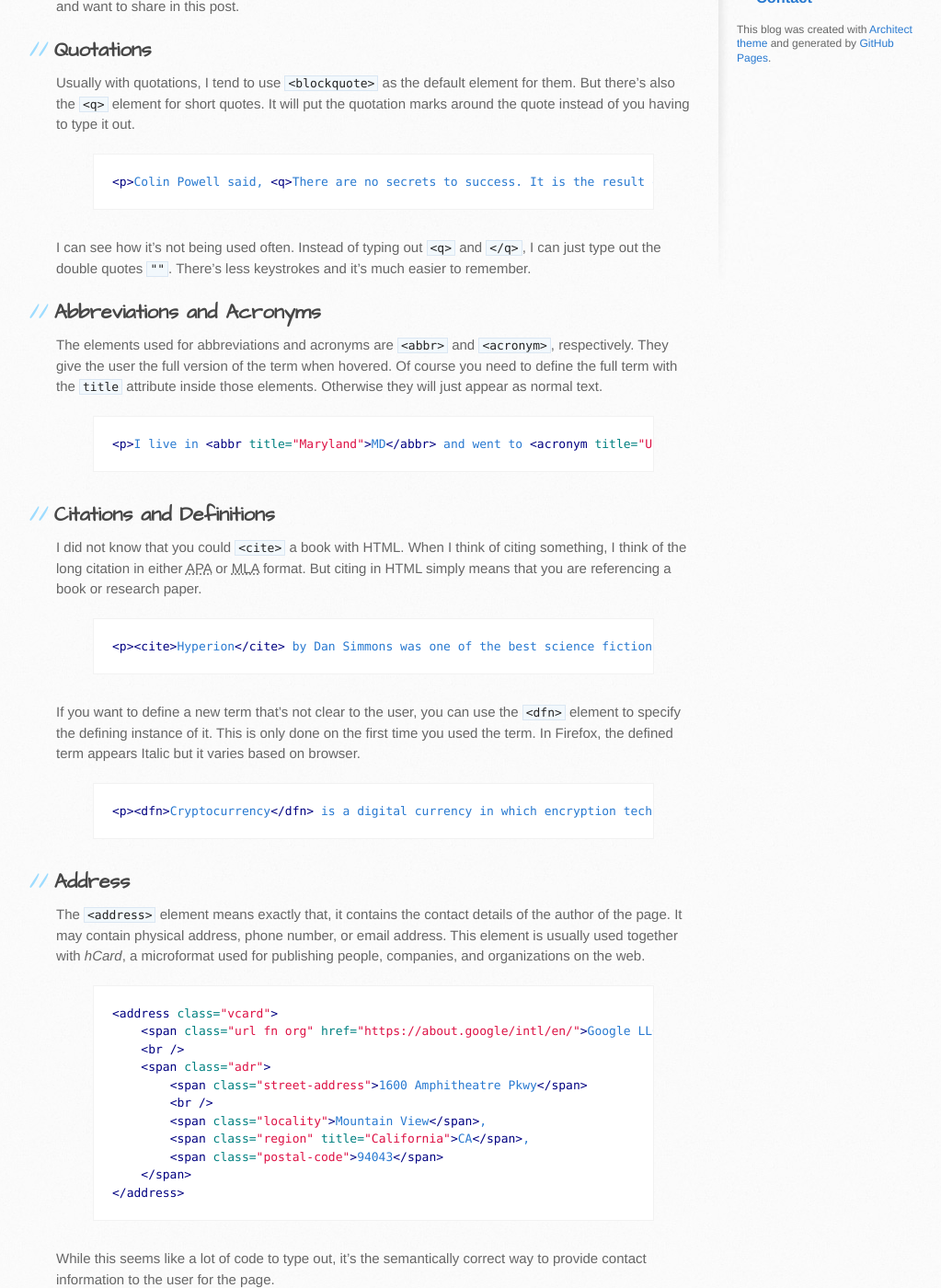
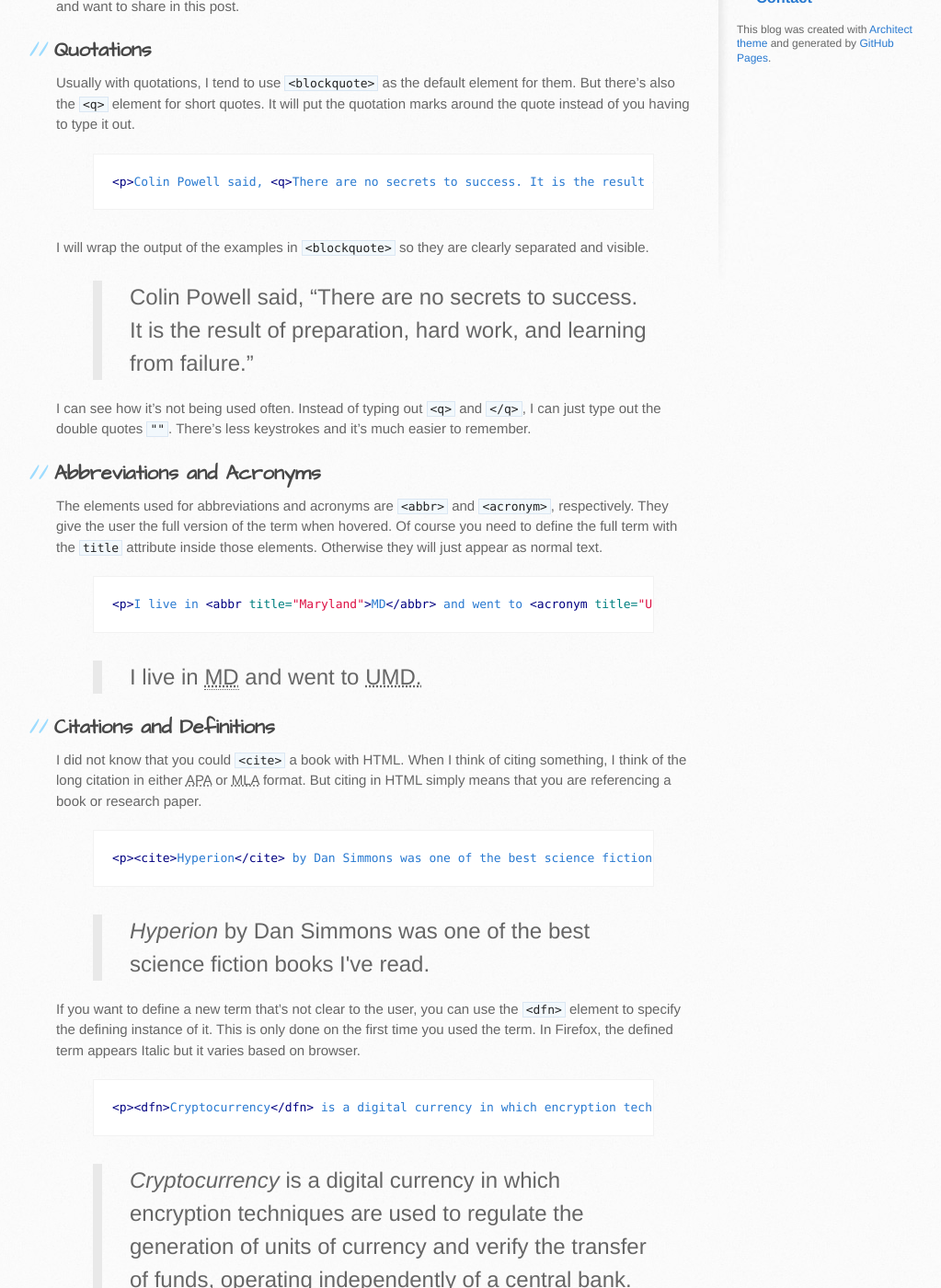
Before and after one commit to kennguyen01/kennguyen01.github.io, a Jekyll site: the page built from _posts/web-development/2019/2019-04-16-uncommon-semantic-html-tags.md, in a window 1280 px wide and 1400 px high, scrolled down 432 px. Shown: the whole window at 92% size, without its empty margins (109-1132 px from the left). Built offline with Jekyll 4.4.1, drawn with Linux system fonts in a browser that asks for light colours; some of the changed text lies outside the part shown.

Commit message:
Added output of examples

```diff
--- a/_posts/web-development/2019/2019-04-16-uncommon-semantic-html-tags.md
+++ b/_posts/web-development/2019/2019-04-16-uncommon-semantic-html-tags.md
@@ -16,6 +16,12 @@ Usually with quotations, I tend to use `<blockquote>` as the default element for
 <p>Colin Powell said, <q>There are no secrets to success. It is the result of preparation, hard work, and learning from failure.</q></p>
 {% endhighlight %}
 
+I will wrap the output of the examples in `<blockquote>` so they are clearly separated and visible.
+
+<blockquote>
+    <p>Colin Powell said, <q>There are no secrets to success. It is the result of preparation, hard work, and learning from failure.</q></p>
+</blockquote>
+
 I can see how it's not being used often. Instead of typing out `<q>` and `</q>`, I can just type out the double quotes `""`. There's less keystrokes and it's much easier to remember.
 
 ## Abbreviations and Acronyms
@@ -26,6 +32,10 @@ The elements used for abbreviations and acronyms are `<abbr>` and `<acronym>`, r
 <p>I live in <abbr title="Maryland">MD</abbr> and went to <acronym title="University of Maryland">UMD.</acronym></p>
 {% endhighlight %}
 
+<blockquote>
+    <p>I live in <abbr title="Maryland">MD</abbr> and went to <acronym title="University of Maryland">UMD.</acronym></p>
+</blockquote>
+
 ## Citations and Definitions
 
 I did not know that you could `<cite>` a book with HTML. When I think of citing something, I think of the long citation in either <acronym title="American Psychological Association">APA</acronym> or <acronym title="Modern Language Association">MLA</acronym> format. But citing in HTML simply means that you are referencing a book or research paper.
@@ -34,11 +44,19 @@ I did not know that you could `<cite>` a book with HTML. When I think of citing
 <p><cite>Hyperion</cite> by Dan Simmons was one of the best science fiction books I've read.</p>
 {% endhighlight %}
 
+<blockquote>
+    <p><cite>Hyperion</cite> by Dan Simmons was one of the best science fiction books I've read.</p>
+</blockquote>
+
 If you want to define a new term that's not clear to the user, you can use the `<dfn>` element to specify the defining instance of it. This is only done on the first time you used the term. In Firefox, the defined term appears Italic but it varies based on browser.
 
 {% highlight html %}
 <p><dfn>Cryptocurrency</dfn> is a digital currency in which encryption techniques are used to regulate the generation of units of currency and verify the transfer of funds, operating independently of a central bank.</p>
 {% endhighlight %}
+
+<blockquote>
+    <p><dfn>Cryptocurrency</dfn> is a digital currency in which encryption techniques are used to regulate the generation of units of currency and verify the transfer of funds, operating independently of a central bank.</p>
+</blockquote>
 
 ## Address
 
@@ -58,6 +76,20 @@ The `<address>` element means exactly that, it contains the contact details of t
 </address>
 {% endhighlight %}
 
+<blockquote>
+<address class="vcard">
+    <span class="url fn org" href="https://about.google/intl/en/">Google LLC</span>
+    <br />
+    <span class="adr">
+        <span class="street-address">1600 Amphitheatre Pkwy</span>
+        <br />
+        <span class="locality">Mountain View</span>,
+        <span class="region" title="California">CA</span>,
+        <span class="postal-code">94043</span>
+    </span>
+</address>
+</blockquote>
+
 While this seems like a lot of code to type out, it's the semantically correct way to provide contact information to the user for the page.
 
 These are some of the semantic elements that I do not use regularly. I will start to incorporate these elements into my code as I work on different projects so I can make it clear to browsers and search engines the meaning of my pages.
```
